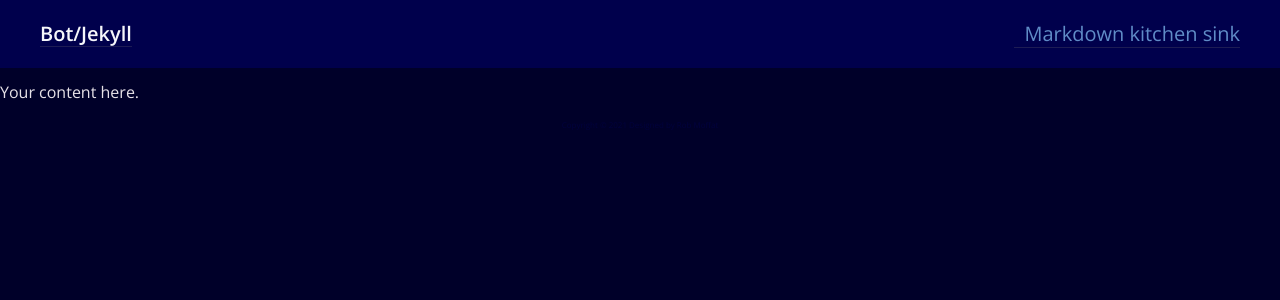
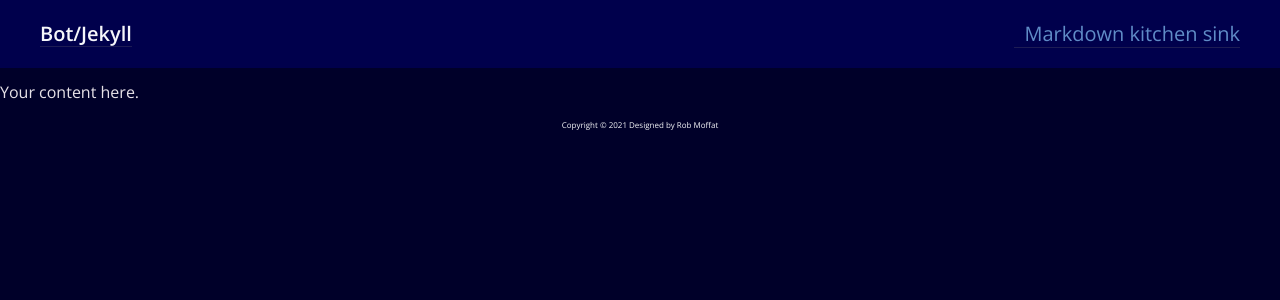
Before and after one commit to robmoffat/bot-jekyll-theme, a Jekyll site: the page built from index.md, in a window 1280 px wide. Shown: the top 300 px of the page. Built offline with Jekyll 4.4.1, drawn with Linux system fonts in a browser that asks for light colours.

```diff
--- a/_sass/layout.scss
+++ b/_sass/layout.scss
@@ -73,7 +73,7 @@ img.contact {
 footer {
   text-align: center;
   font-size: .5em;
-  color: $feedback-color;
+  color: $body-heading-color;
 }
 
 @media only screen and (max-width:550px) {
```
